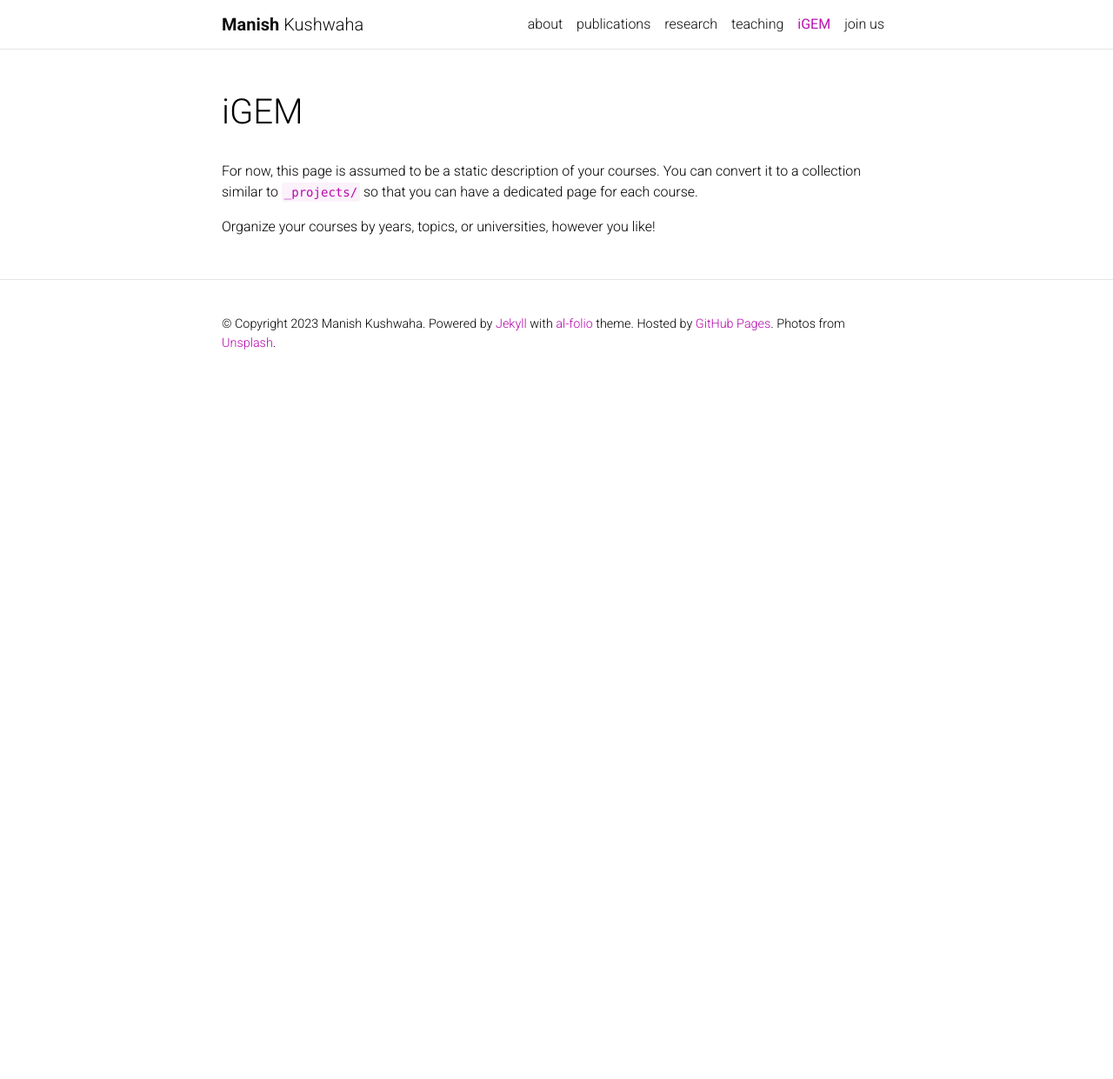
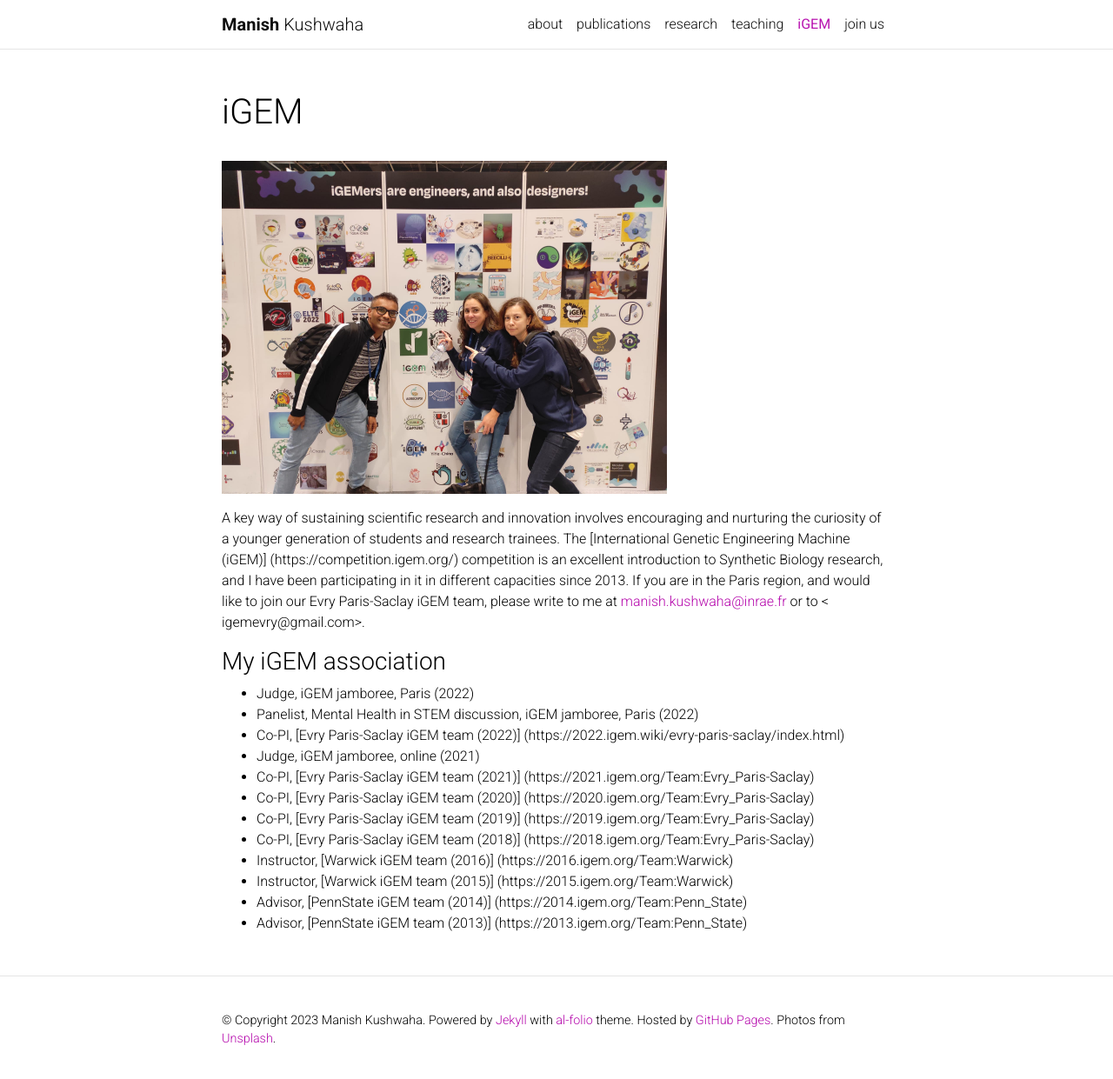
Before and after one commit to manishmicrobe/manishmicrobe.github.io, a Jekyll site: the page built from _pages/igem.md, in a window 1280 px wide and 1246 px high. Shown: the top 1241 px of the window at 87% size. Built offline with Jekyll 4.4.1, drawn with Linux system fonts in a browser that asks for light colours; comment, search, counter and statistics services are not loaded; a style sheet for code colours, icons or effects is not loaded.

Commit message:
Update igem.md

```diff
--- a/_pages/igem.md
+++ b/_pages/igem.md
@@ -7,6 +7,21 @@ nav: true
 nav_order: 4
 ---
 
-For now, this page is assumed to be a static description of your courses. You can convert it to a collection similar to `_projects/` so that you can have a dedicated page for each course.
+<img src='/assets/img/igem2022.jpg' align='center'  width='512' height='383'>
 
-Organize your courses by years, topics, or universities, however you like!
+A key way of sustaining scientific research and innovation involves encouraging and nurturing the curiosity of a younger generation of students and research trainees. The [International Genetic Engineering Machine (iGEM)] (https://competition.igem.org/) competition is an excellent introduction to Synthetic Biology research, and I have been participating in it in different capacities since 2013.
+If you are in the Paris region, and would like to join our Evry Paris-Saclay iGEM team, please write to me at <manish.kushwaha@inrae.fr> or to < igemevry@gmail.com>.
+
+### My iGEM association
+* Judge, iGEM jamboree, Paris (2022)
+* Panelist, Mental Health in STEM discussion, iGEM jamboree, Paris (2022)
+* Co-PI, [Evry Paris-Saclay iGEM team (2022)] (https://2022.igem.wiki/evry-paris-saclay/index.html)
+* Judge, iGEM jamboree, online (2021)
+* Co-PI, [Evry Paris-Saclay iGEM team (2021)] (https://2021.igem.org/Team:Evry_Paris-Saclay)
+* Co-PI, [Evry Paris-Saclay iGEM team (2020)] (https://2020.igem.org/Team:Evry_Paris-Saclay)
+* Co-PI, [Evry Paris-Saclay iGEM team (2019)] (https://2019.igem.org/Team:Evry_Paris-Saclay)
+* Co-PI, [Evry Paris-Saclay iGEM team (2018)] (https://2018.igem.org/Team:Evry_Paris-Saclay)
+* Instructor, [Warwick iGEM team (2016)] (https://2016.igem.org/Team:Warwick)
+* Instructor, [Warwick iGEM team (2015)] (https://2015.igem.org/Team:Warwick)
+* Advisor, [PennState iGEM team (2014)] (https://2014.igem.org/Team:Penn_State)
+* Advisor, [PennState iGEM team (2013)] (https://2013.igem.org/Team:Penn_State)
```
